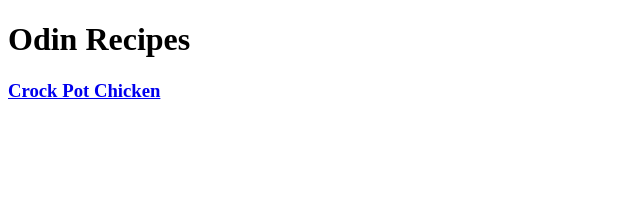
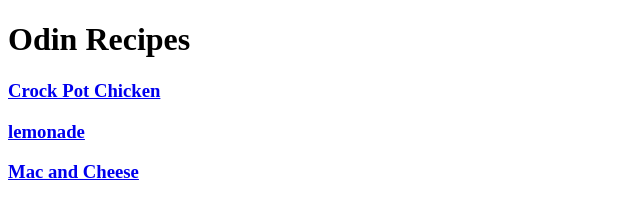
Before and after one commit to tblagarrett/odin-recipes, a plain HTML site: page index.html in a window 1280 px wide. Shown: the whole page, without its empty margins (0-640 px from the left). Drawn offline with Linux system fonts and the light colour scheme.

Commit message:
links to all pages

```diff
--- a/index.html
+++ b/index.html
@@ -8,5 +8,7 @@
     <body>
         <h1>Odin Recipes</h1>
         <h3><a href="./recipes/crockpotchicken.html">Crock Pot Chicken</a></h3>
+        <h3><a href="./recipes/lemonade.html">lemonade</a></h3>
+        <h3><a href="./recipes/macandcheese.html">Mac and Cheese</a></h3>
     </body>
 </html>
```
